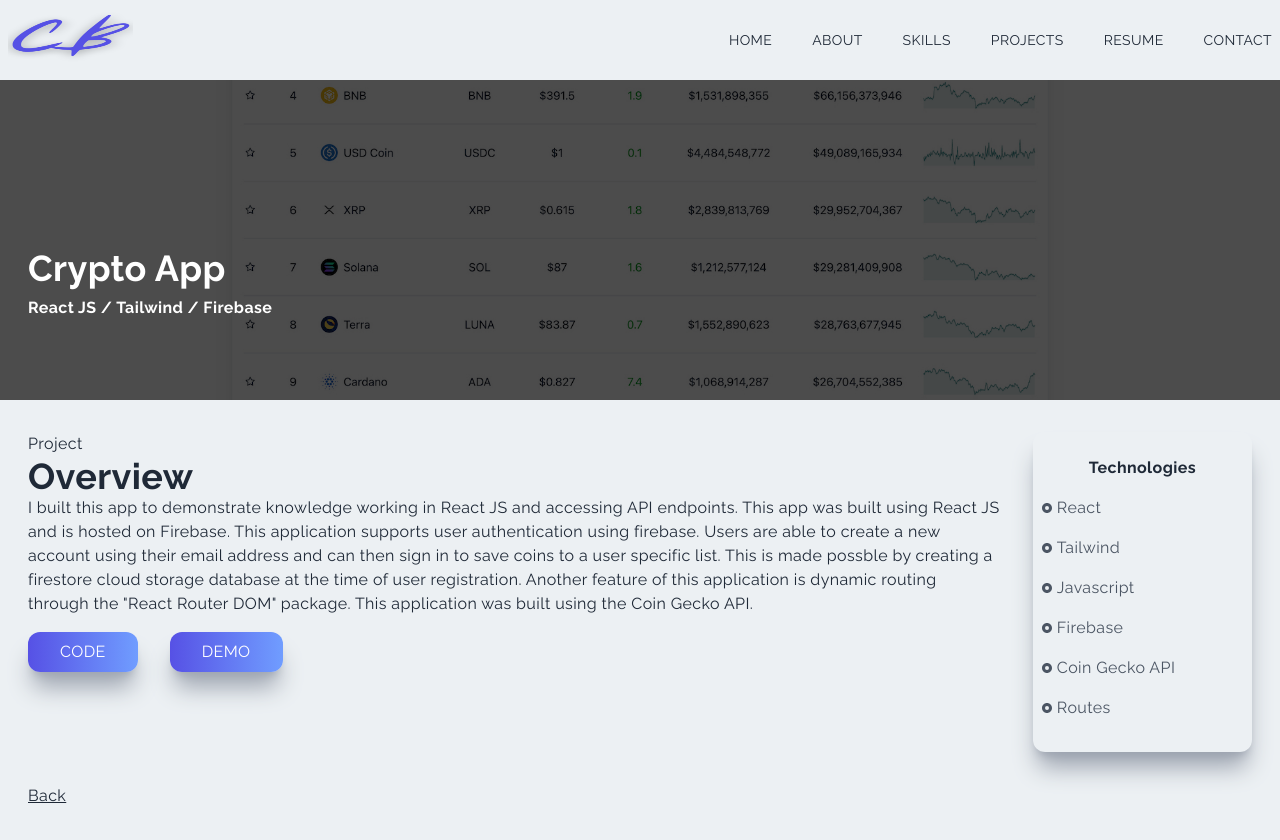
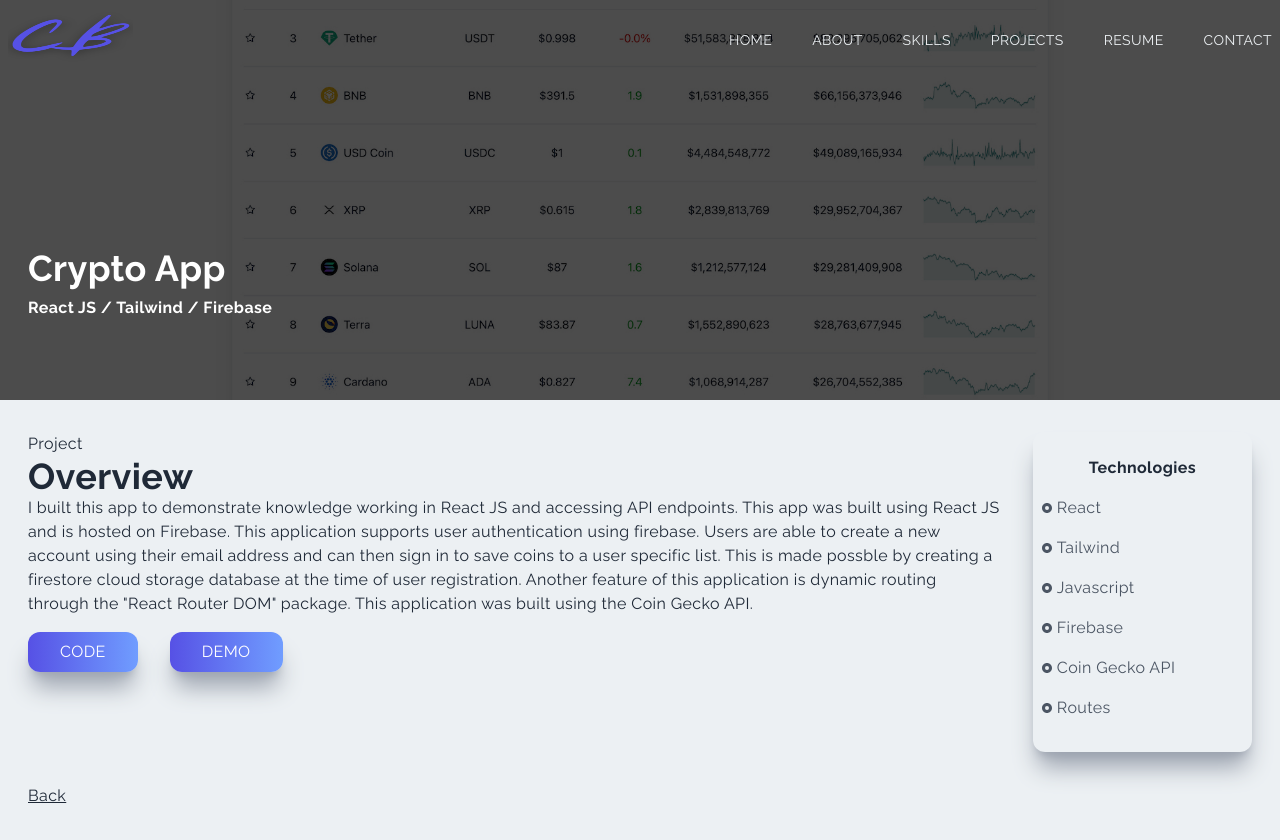
Before and after one commit to paulofelipebrito/nextjs-portfolio-tailwind, a Next.js app: page /crypto in a window 1280 px wide. Built offline with nearby package versions, Linux system fonts and the light colour scheme.

Commit message:
fix: bgtransparency

```diff
--- a/components/Navbar.jsx
+++ b/components/Navbar.jsx
@@ -4,7 +4,7 @@
 import { AiOutlineClose, AiOutlineMail, AiOutlineMenu } from 'react-icons/ai';
 import { FaGithub, FaLinkedinIn } from 'react-icons/fa';
 import { BsFillPersonLinesFill } from 'react-icons/bs';
-// import { useRouter } from 'next/router';
+import { useRouter } from 'next/router';
 import NavLogo from '../public/assets/navLogo.png'
 
 const Navbar = () => {
@@ -12,23 +12,23 @@
   const [shadow, setShadow] = useState(false);
   const [navBg, setNavBg] = useState('#ecf0f3');
   const [linkColor, setLinkColor] = useState('#1f2937');
-  // const [position, setPosition] = useState('fixed')
-  // const router = useRouter();
+  const [position, setPosition] = useState('fixed')
+  const router = useRouter();
 
-  // useEffect(() => {
-  //   if (
-  //     router.asPath === '/property' ||
-  //     router.asPath === '/crypto' ||
-  //     router.asPath === '/netflix' ||
-  //     router.asPath === '/twitch'
-  //   ) {
-  //     setNavBg('transparent');
-  //     setLinkColor('#ecf0f3');
-  //   } else {
-  //     setNavBg('#ecf0f3');
-  //     setLinkColor('#1f2937');
-  //   }
-  // }, [router]);
+  useEffect(() => {
+    if (
+      router.asPath === '/property' ||
+      router.asPath === '/crypto' ||
+      router.asPath === '/netflix' ||
+      router.asPath === '/twitch'
+    ) {
+      setNavBg('transparent');
+      setLinkColor('#ecf0f3');
+    } else {
+      setNavBg('#ecf0f3');
+      setLinkColor('#1f2937');
+    }
+  }, [router]);
 
   const handleNav = () => {
     setNav((prevState) => (!prevState));
```
